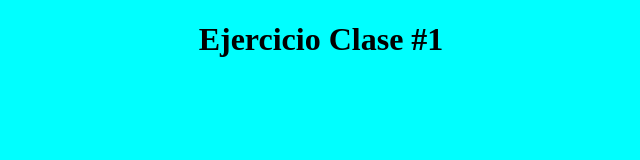
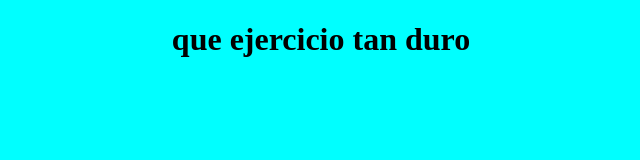
Before and after one commit to alejodev01/EjerciciosGit, a plain HTML site: page index.html in a window 1280 px wide. Shown: the whole page, without its empty margins (319-959 px from the left). Drawn offline with Linux system fonts and the light colour scheme.

Commit message:
que ejercicio tan duro

```diff
--- a/index.html
+++ b/index.html
@@ -8,7 +8,7 @@
 </head>
 <body style="background-color: aqua; text-align: center;">
 
-    <h1>Ejercicio Clase #1</h1>
+    <h1>que ejercicio tan duro</h1>
 
 </body>
 </html>
```
